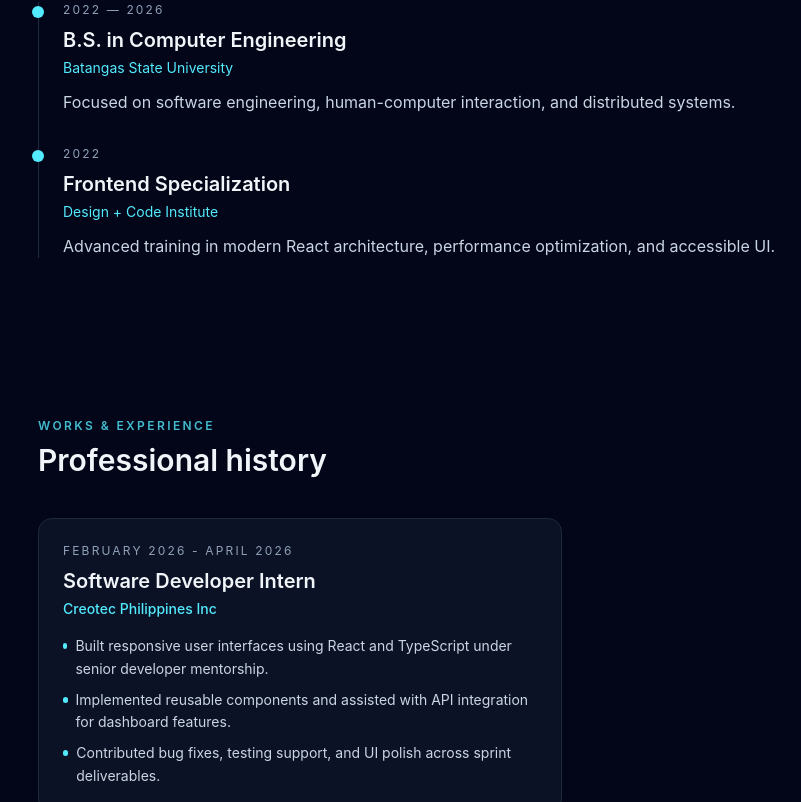
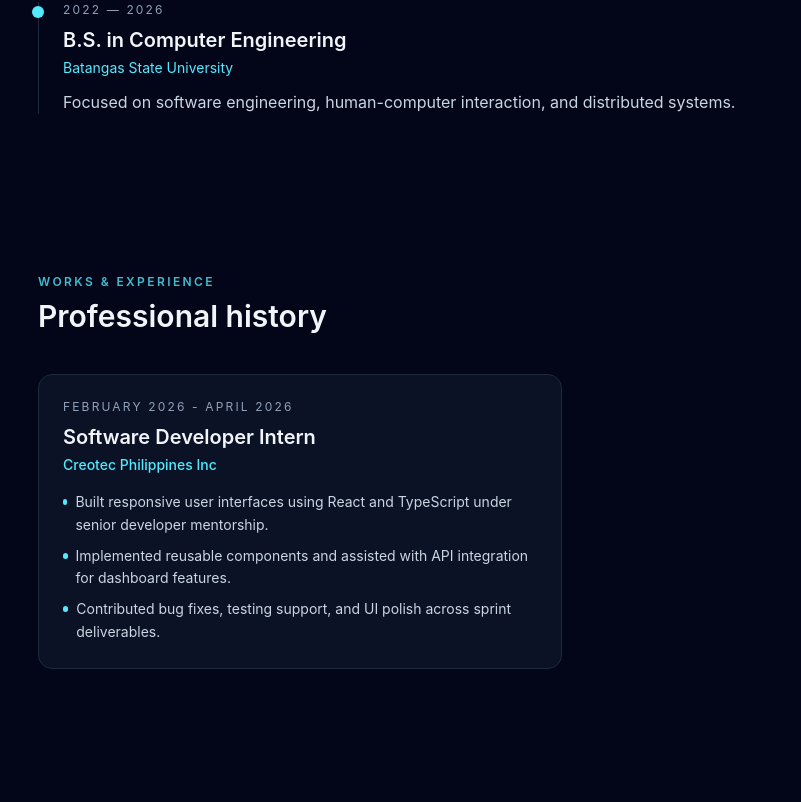
Before and after one commit to jaiacedera/JaiAcedera-Portfolio, a React (Vite) app: page / in a window 1280 px wide. Shown: the part 1613-2415 px from the top of the page, without its empty margins (66-867 px from the left). Built offline with nearby package versions, Linux system fonts and the light colour scheme.

Commit message:
fix education

```diff
--- a/src/App.tsx
+++ b/src/App.tsx
@@ -50,13 +50,6 @@ const education: EducationItem[] = [
     period: '2022 — 2026',
     details:
       'Focused on software engineering, human-computer interaction, and distributed systems.',
-  },
-  {
-    degree: 'Frontend Specialization',
-    institution: 'Design + Code Institute',
-    period: '2022',
-    details:
-      'Advanced training in modern React architecture, performance optimization, and accessible UI.',
   },
 ]
 
```
